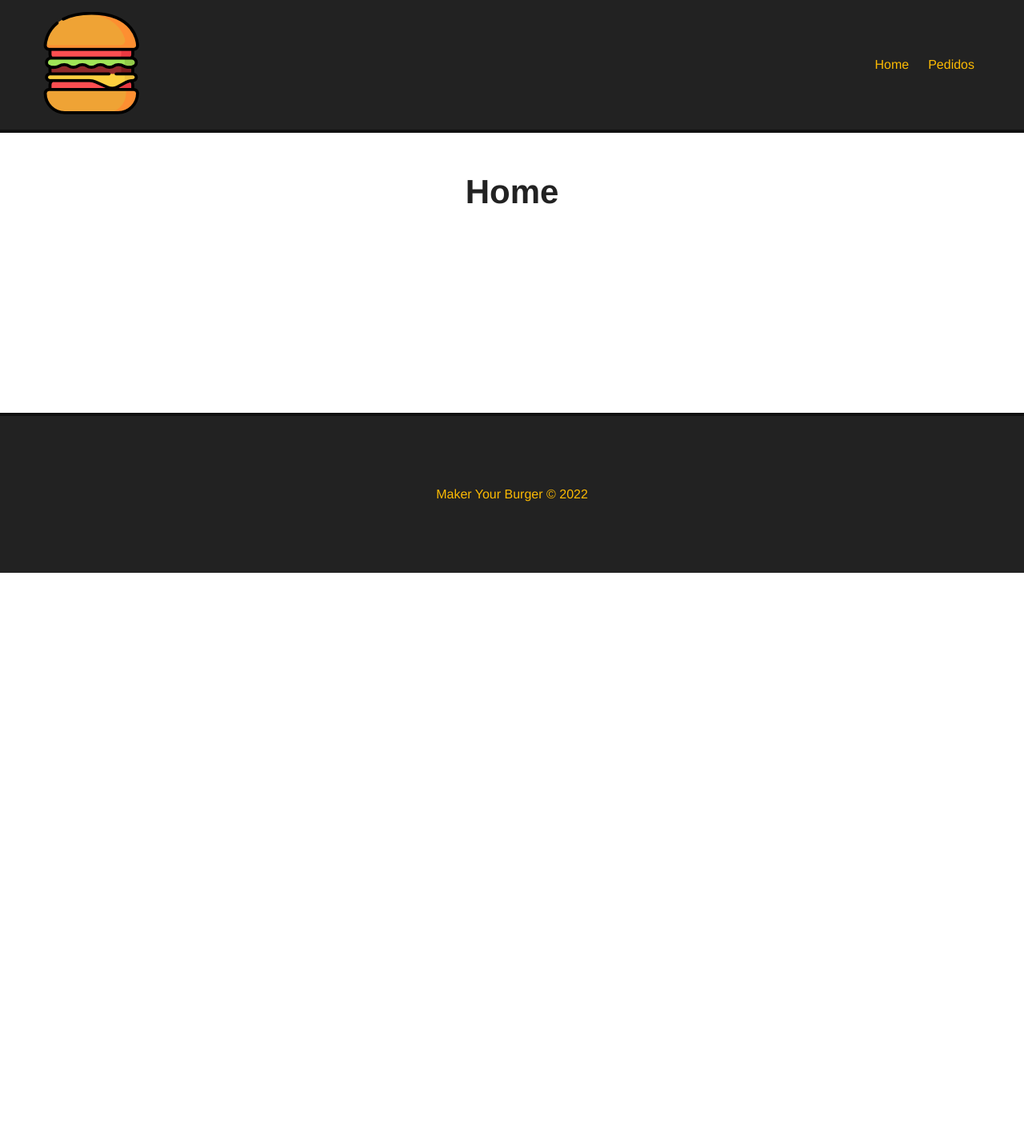
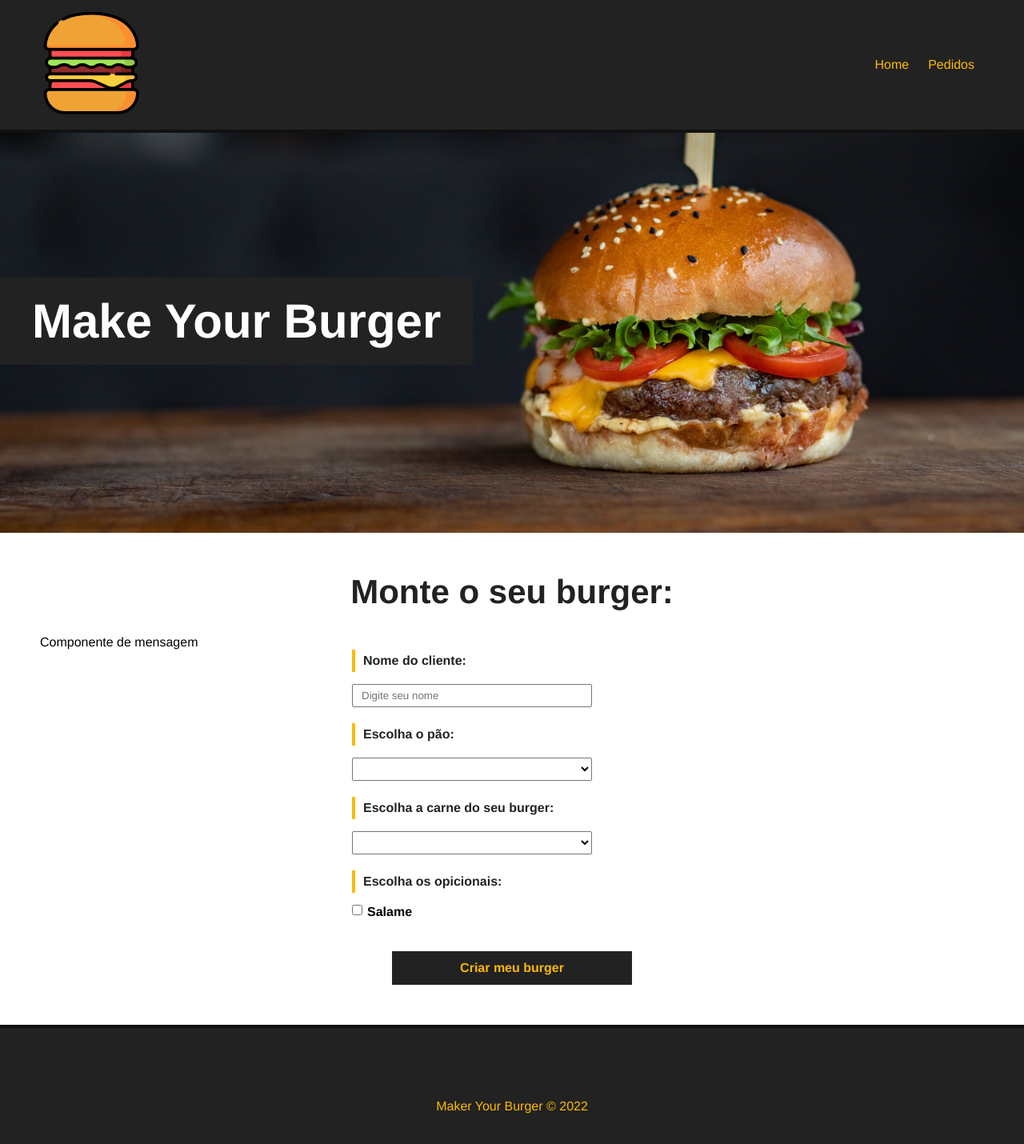
Before and after one commit to AllanGd/make-your-burger, a Vue app: page / in a window 1280 px wide. Shown: the top 1430 px of the page at 80% size. Before the commit the page ends 800 px from the top, so only its background shows below. Built offline with nearby package versions, Linux system fonts and the light colour scheme.

Commit message:
create banner, form and home view

```diff
--- /dev/null
+++ b/src/components/Banner.vue
@@ -0,0 +1,31 @@
+<template>
+  <div id="main-banner">
+    <h1>Make Your Burger</h1>
+  </div>
+</template>
+
+<script>
+export default {
+    name: 'Banner'
+}
+</script>
+
+<style scoped>
+    #main-banner {
+        background-image: url('/img/burger.jpg');
+        background-position: 0 -250px;
+        background-size: cover;
+        height: 500px;
+        display: flex;
+        align-items: center;
+        justify-content: flex-start;
+    }
+
+    #main-banner h1 {
+        color: #fff;
+        text-align: center;
+        font-size: 60px;
+        background-color: #222;
+        padding: 20px 40px;
+    }
+</style>
--- /dev/null
+++ b/src/components/BurgerForm.vue
@@ -0,0 +1,105 @@
+<template>
+  <div>
+    <p>Componente de mensagem</p>
+    <div>
+        <form id="burger-form">
+            <div class="input-container">
+                <label for="nome">Nome do cliente: </label>
+                <input type="text" name="name" id="nome" v-model="nome" placeholder="Digite seu nome">
+            </div>
+            <div class="input-container">
+                <label for="pao">Escolha o pão: </label>
+                <select name="pao" id="pao" v-model="pao">
+                    <option value="">Selecione o seu pão</option>
+                    <option value="integral">Integral</option>
+                </select>
+            </div>
+            <div class="input-container">
+                <label for="carne">Escolha a carne do seu burger: </label>
+                <select name="carne" id="carne" v-model="carne">
+                    <option value="">Selecione o tipo de carne</option>
+                    <option value="maminha">Maminha</option>
+                </select>
+            </div>
+            <div id="opcionais-container" class="input-container">
+                <label id="opcionais-title" for="opcionais">Escolha os opicionais: </label>
+                <div class="checkbox-container">
+                    <input type="checkbox" name="opcionais" v-model="opcionais" value="Salame">
+                    <span>Salame</span>
+                </div>
+
+
+            </div>
+            <div class="input-container">
+                <input type="submit" class="submit-btn" value="Criar meu burger">
+            </div>
+
+        </form>
+    </div>
+  </div>
+</template>
+
+<script>
+export default {
+    name: 'BurgerForm'
+}
+</script>
+
+<style scoped>
+  #burger-form {
+    max-width: 400px;
+    margin: 0 auto;
+  }
+  .input-container {
+    display: flex;
+    flex-direction: column;
+    margin-bottom: 20px;
+  }
+  label {
+    font-weight: bold;
+    margin-bottom: 15px;
+    color: #222;;
+    padding: 5px 10px;
+    border-left: 4px solid #fcba03;
+  }
+  input, select {
+    padding: 5px 10px;
+    width: 300px;
+  }
+  #opcionais-container {
+    flex-direction: row;
+    flex-wrap: wrap;
+  }
+  #opcionais-title {
+    width: 100%;
+  }
+  .checkbox-container {
+    display: flex;
+    align-items: flex-start;
+    width: 50%;
+    margin-bottom: 20px;
+  }
+  .checkbox-container span,
+  .checkbox-container input {
+    width: auto;
+  }
+  .checkbox-container span {
+    margin-left: 6px;
+    font-weight: bold;
+  }
+  .submit-btn {
+    background-color: #222;
+    color:#fcba03;
+    font-weight: bold;
+    border: 2px solid #222;
+    padding: 10px;
+    font-size: 16px;
+    margin: 0 auto;
+    cursor: pointer;
+    transition: .5s;
+  }
+  .submit-btn:hover {
+    background-color: transparent;
+    color: #222;
+  }
+</style>
--- a/src/views/HomeView.vue
+++ b/src/views/HomeView.vue
@@ -1,7 +1,21 @@
 
 <template>
+  <Banner></Banner>
   <div class="main-container">
-    <h1>Home</h1>
+    <h1>Monte o seu burger:</h1>
+    <burger-form />
   </div>
 
 </template>
+
+<script>
+import Banner from '../components/Banner.vue';
+import BurgerForm from '../components/BurgerForm.vue';
+export default {
+  name: 'Home',
+  components: {
+    Banner,
+    BurgerForm
+  }
+}
+</script>
```
